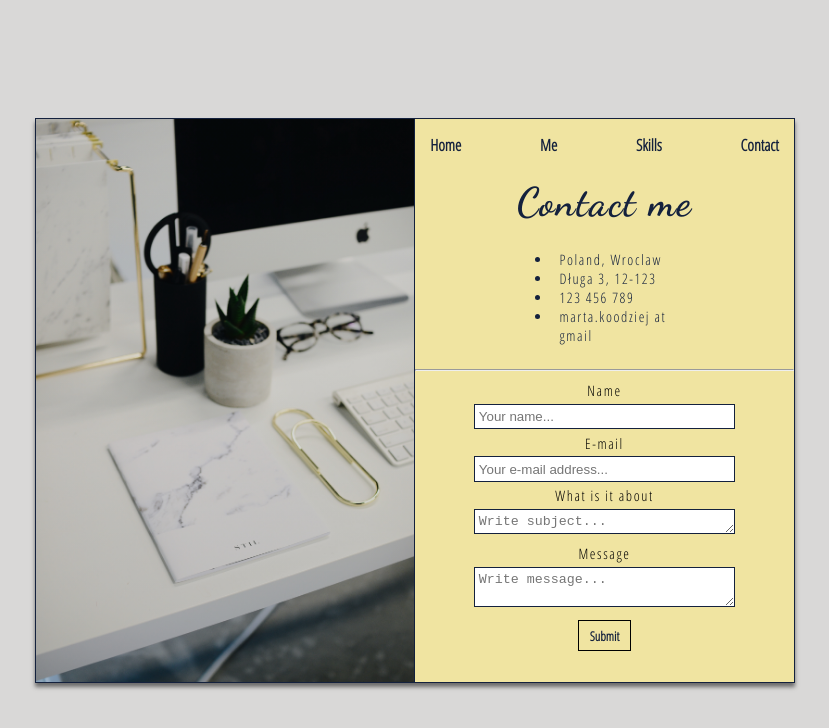
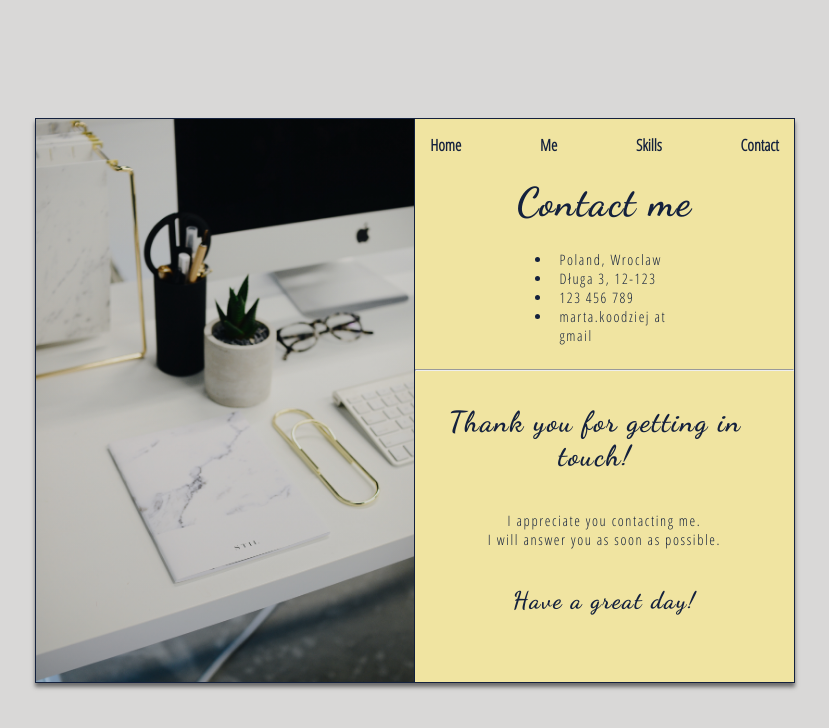
Before and after one commit to martakolodziej1/visiting-page-react, a React (Create React App) app in the folder visiting-page-react/: page / in a window 1280 px wide. Both pictures are taken after a click on the button "Contact". Shown: the top 728 px of the page, without its empty margins (225-1054 px from the left). Built offline with nearby package versions, Linux system fonts and the light colour scheme.

Commit message:
Change layout of Contact component

```diff
--- a/visiting-page-react/src/components/Contact.js
+++ b/visiting-page-react/src/components/Contact.js
@@ -29,17 +29,11 @@ export default class Contact extends Page {
                         <li>marta.koodziej at gmail</li>
                     </ul>
                     <hr></hr>
-                    <form action="/action_page.php">
-                        <label for="name">Name</label>
-                        <input type="text" id="name" placeholder="Your name..."/><br></br>
-                        <label for="email">E-mail</label>
-                        <input type="text" id="email" placeholder="Your e-mail address..."/><br></br>
-                        <label for="subject">What is it about</label>
-                        <textarea id="subject" placeholder="Write subject..." rows="1"></textarea><br></br>
-                        <label for="message">Message</label>
-                        <textarea id="message" placeholder="Write message..."></textarea>
-                        <button>Submit</button>
-                    </form>
+                    <div className="thanks">
+                        <h1> Thank you for getting in touch! </h1>
+                        <p> I appreciate you contacting me. <br></br>I will answer you as soon as possible.</p>
+                        <h2> Have a great day! </h2>
+                    </div>
                 </div>
             </div>
         )
--- a/visiting-page-react/src/style/style.css
+++ b/visiting-page-react/src/style/style.css
@@ -98,7 +98,7 @@ hr {
 h1.home {
     font-family: 'Dancing Script', cursive;
     font-size: 3em;
-    padding-top: 25%;
+    padding-top: 30%;
     color: #14213d;
 }
 
@@ -174,9 +174,11 @@ form button {
 
 .thanks h1 {
     margin-bottom: 5%;
-    padding: 20% 5% 5% 0;
+    padding: 5% 5% 5% 0;
+    font-size: 1.8em;
 }
 
 .thanks h2 {
     margin: 10%;
+    font-family: 'Dancing Script', cursive;
 }
```
Also changed, not shown: visiting-page-react/src/components/ThankYou.js (deleted, +0 -34 lines).
